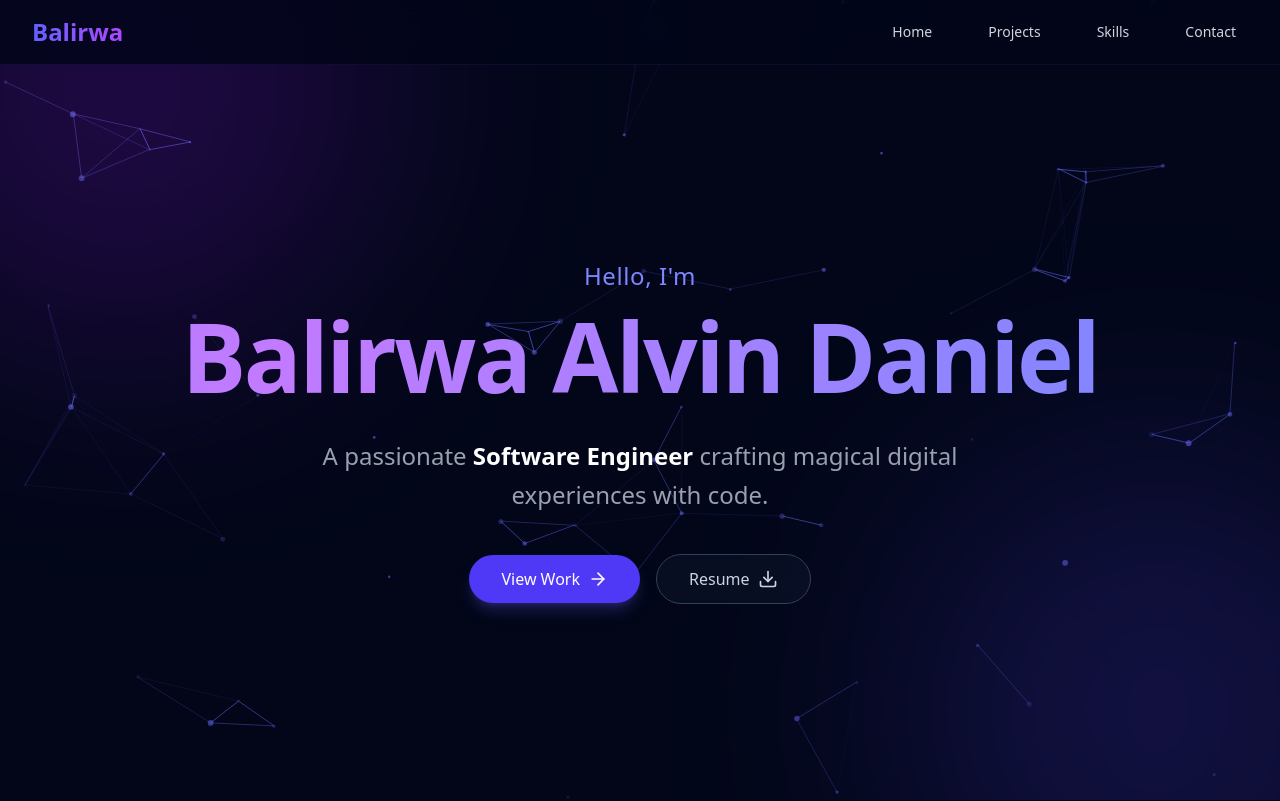
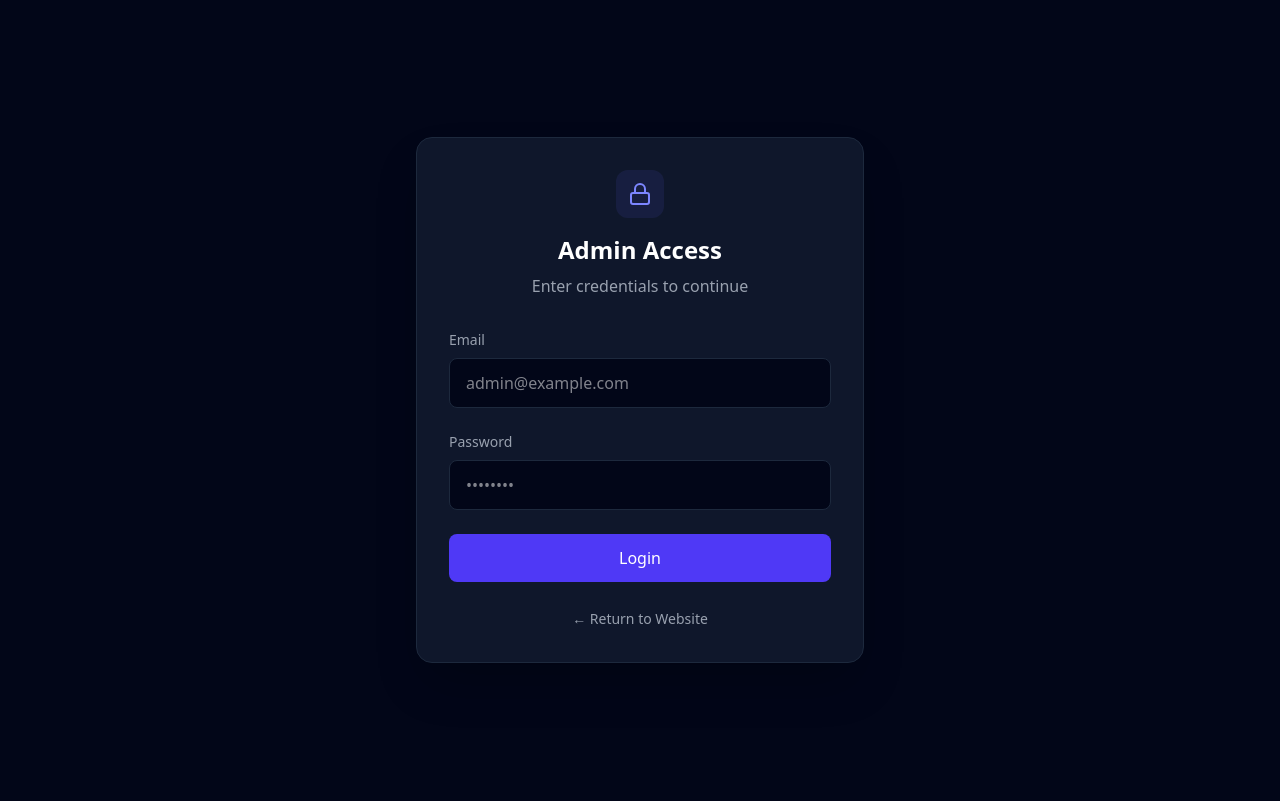
Before and after one commit to balirwaalvin/My-Portfolio, a React (Vite) app: page /admin in a window 1280 px wide. Shown: the top 801 px of the page. Built offline with nearby package versions, Linux system fonts and the light colour scheme.

Commit message:
Feat: Add Admin Portal with Appwrite Auth

```diff
--- a/package.json
+++ b/package.json
@@ -18,6 +18,7 @@
     "postcss": "^8.5.6",
     "react": "^19.2.0",
     "react-dom": "^19.2.0",
+    "react-router-dom": "^7.13.0",
     "tailwind-merge": "^3.4.0",
     "tailwindcss": "^4.1.18"
   },
--- a/src/App.jsx
+++ b/src/App.jsx
@@ -1,22 +1,52 @@
 import React from 'react';
+import { BrowserRouter as Router, Routes, Route, Navigate } from 'react-router-dom';
 import Navbar from './components/Navbar';
 import Hero from './components/Hero';
 import About from './components/About';
 import Projects from './components/Projects';
 import Skills from './components/Skills';
 import Contact from './components/Contact';
+import Login from './components/admin/Login';
+import Dashboard from './components/admin/Dashboard';
 
-function App() {
+const Portfolio = () => {
   return (
-    <div className="min-h-screen bg-slate-950 text-white">
+    <>
       <Navbar />
+      <main>
         <Hero />
         <About />
         <Projects />
         <Skills />
         <Contact />
-    </div>
+      </main>
+    </>
   );
+};
+
+const ProtectedRoute = ({ children }) => {
+  const session = localStorage.getItem('isAdmin'); // Simple client-side check for now, real auth happens in component or context
+  if (!session) {
+    return <Navigate to="/admin" replace />;
   }
+  return children;
+};
+
+const App = () => {
+  return (
+    <Router>
+      <Routes>
+        <Route path="/" element={<Portfolio />} />
+        <Route path="/admin" element={<Login />} />
+        <Route
+          path="/admin/dashboard"
+          element={
+             <Dashboard />
+          }
+        />
+      </Routes>
+    </Router>
+  );
+};
 
 export default App;
--- a/src/components/Contact.jsx
+++ b/src/components/Contact.jsx
@@ -166,8 +166,9 @@ const Contact = () => {
 
         {/* Footer Links */}
         <div className="flex flex-col md:flex-row items-center justify-between pt-10 border-t border-slate-900 mt-20">
-          <p className="text-gray-500 text-sm mb-4 md:mb-0">
+          <p className="text-gray-500 text-sm mb-4 md:mb-0 relative group">
             © {new Date().getFullYear()} Balirwa Alvin Daniel. All rights reserved.
+            <a href="/admin" className="absolute -right-4 top-0 w-2 h-2 opacity-20 hover:opacity-100 cursor-pointer transition-opacity">.</a>
           </p>
 
           <div className="flex space-x-6">
--- /dev/null
+++ b/src/components/admin/Dashboard.jsx
@@ -0,0 +1,135 @@
+import React, { useEffect, useState } from 'react';
+import { useNavigate } from 'react-router-dom';
+import { databases, account } from '../../lib/appwrite';
+import { Query } from 'appwrite';
+import { Loader2, LogOut, Trash2, Mail } from 'lucide-react';
+
+const Dashboard = () => {
+  const [messages, setMessages] = useState([]);
+  const [isLoading, setIsLoading] = useState(true);
+  const navigate = useNavigate();
+
+  useEffect(() => {
+    checkSession();
+    fetchMessages();
+  }, []);
+
+  const checkSession = async () => {
+    try {
+      await account.get();
+    } catch (error) {
+      navigate('/admin');
+    }
+  };
+
+  const fetchMessages = async () => {
+    try {
+      const response = await databases.listDocuments(
+        import.meta.env.VITE_APPWRITE_DATABASE_ID,
+        import.meta.env.VITE_APPWRITE_COLLECTION_ID,
+        [Query.orderDesc('$createdAt')]
+      );
+      console.log('Appwrite Response:', response); // Debugging
+      setMessages(response.documents);
+    } catch (error) {
+      console.error('Error fetching messages:', error);
+    } finally {
+      setIsLoading(false);
+    }
+  };
+
+  const deleteMessage = async (id) => {
+    if (!window.confirm('Are you sure you want to delete this message?')) return;
+    try {
+      await databases.deleteDocument(
+        import.meta.env.VITE_APPWRITE_DATABASE_ID,
+        import.meta.env.VITE_APPWRITE_COLLECTION_ID,
+        id
+      );
+      setMessages(messages.filter((msg) => msg.$id !== id));
+    } catch (error) {
+      console.error('Error deleting message:', error);
+    }
+  };
+
+  const handleLogout = async () => {
+    await account.deleteSession('current');
+    localStorage.removeItem('isAdmin');
+    navigate('/admin');
+  };
+
+  return (
+    <div className="min-h-screen bg-slate-950 p-8">
+      <div className="max-w-6xl mx-auto">
+        <header className="flex items-center justify-between mb-8">
+          <div>
+            <h1 className="text-3xl font-bold text-white">Messages</h1>
+            <p className="text-gray-400">Manage incoming inquiries</p>
+          </div>
+          <button
+            onClick={handleLogout}
+            className="px-4 py-2 bg-slate-900 border border-slate-800 hover:border-red-500/50 hover:text-red-400 rounded-lg text-gray-400 transition-all flex items-center gap-2"
+          >
+            <LogOut size={18} />
+            Logout
+          </button>
+        </header>
+
+        {isLoading ? (
+          <div className="flex justify-center py-20">
+            <Loader2 size={32} className="text-indigo-500 animate-spin" />
+          </div>
+        ) : messages.length === 0 ? (
+          <div className="text-center py-20 bg-slate-900 rounded-2xl border border-slate-800">
+            <div className="inline-flex items-center justify-center w-16 h-16 rounded-full bg-slate-800 mb-4">
+              <Mail size={32} className="text-gray-500" />
+            </div>
+            <h3 className="text-xl font-medium text-white">No messages yet</h3>
+            <p className="text-gray-400">New messages will appear here.</p>
+          </div>
+        ) : (
+          <div className="bg-slate-900 border border-slate-800 rounded-xl overflow-hidden shadow-xl">
+            <div className="overflow-x-auto">
+              <table className="w-full text-left">
+                <thead className="bg-slate-950 border-b border-slate-800">
+                  <tr>
+                    <th className="px-6 py-4 text-sm font-medium text-gray-400">Date</th>
+                    <th className="px-6 py-4 text-sm font-medium text-gray-400">Name</th>
+                    <th className="px-6 py-4 text-sm font-medium text-gray-400">Email</th>
+                    <th className="px-6 py-4 text-sm font-medium text-gray-400 w-1/2">Message</th>
+                    <th className="px-6 py-4 text-sm font-medium text-gray-400 text-right">Actions</th>
+                  </tr>
+                </thead>
+                <tbody className="divide-y divide-slate-800">
+                  {messages.map((msg) => (
+                    <tr key={msg.$id} className="hover:bg-slate-800/50 transition-colors">
+                      <td className="px-6 py-4 text-gray-400 text-sm whitespace-nowrap">
+                        {new Date(msg.$createdAt).toLocaleDateString()}
+                      </td>
+                      <td className="px-6 py-4 text-white font-medium">{msg.name}</td>
+                      <td className="px-6 py-4 text-indigo-400">{msg.email}</td>
+                      <td className="px-6 py-4 text-gray-300 text-sm leading-relaxed min-w-[300px]">
+                        {msg.message}
+                      </td>
+                      <td className="px-6 py-4 text-right">
+                        <button
+                          onClick={() => deleteMessage(msg.$id)}
+                          className="p-2 hover:bg-red-500/10 text-gray-500 hover:text-red-400 rounded-lg transition-colors"
+                          title="Delete message"
+                        >
+                          <Trash2 size={18} />
+                        </button>
+                      </td>
+                    </tr>
+                  ))}
+                </tbody>
+              </table>
+            </div>
+          </div>
+        )}
+      </div>
+    </div>
+  );
+};
+
+export default Dashboard;
--- /dev/null
+++ b/src/components/admin/Login.jsx
@@ -0,0 +1,90 @@
+import React, { useState } from 'react';
+import { useNavigate } from 'react-router-dom';
+import { account } from '../../lib/appwrite';
+import { Loader2, Lock } from 'lucide-react';
+
+const Login = () => {
+  const [email, setEmail] = useState('');
+  const [password, setPassword] = useState('');
+  const [error, setError] = useState('');
+  const [isLoading, setIsLoading] = useState(false);
+  const navigate = useNavigate();
+
+  const handleLogin = async (e) => {
+    e.preventDefault();
+    setIsLoading(true);
+    setError('');
+
+    try {
+      await account.createEmailPasswordSession(email, password);
+      localStorage.setItem('isAdmin', 'true'); // Simple session flag
+      navigate('/admin/dashboard');
+    } catch (err) {
+      console.error(err);
+      setError('Invalid credentials');
+    } finally {
+      setIsLoading(false);
+    }
+  };
+
+  return (
+    <div className="min-h-screen bg-slate-950 flex items-center justify-center px-4">
+      <div className="max-w-md w-full bg-slate-900 border border-slate-800 rounded-2xl p-8 shadow-2xl">
+        <div className="text-center mb-8">
+          <div className="inline-flex items-center justify-center w-12 h-12 rounded-xl bg-indigo-500/10 text-indigo-400 mb-4">
+            <Lock size={24} />
+          </div>
+          <h2 className="text-2xl font-bold text-white">Admin Access</h2>
+          <p className="text-gray-400 mt-2">Enter credentials to continue</p>
+        </div>
+
+        {error && (
+          <div className="mb-6 p-4 bg-red-500/10 border border-red-500/20 rounded-lg text-red-400 text-sm text-center">
+            {error}
+          </div>
+        )}
+
+        <form onSubmit={handleLogin} className="space-y-6">
+          <div>
+            <label className="block text-sm font-medium text-gray-400 mb-2">Email</label>
+            <input
+              type="email"
+              value={email}
+              onChange={(e) => setEmail(e.target.value)}
+              className="w-full px-4 py-3 bg-slate-950 border border-slate-800 rounded-lg text-white focus:ring-2 focus:ring-indigo-500 focus:border-transparent outline-none transition-all"
+              placeholder="admin@example.com"
+              required
+            />
+          </div>
+          <div>
+            <label className="block text-sm font-medium text-gray-400 mb-2">Password</label>
+            <input
+              type="password"
+              value={password}
+              onChange={(e) => setPassword(e.target.value)}
+              className="w-full px-4 py-3 bg-slate-950 border border-slate-800 rounded-lg text-white focus:ring-2 focus:ring-indigo-500 focus:border-transparent outline-none transition-all"
+              placeholder="••••••••"
+              required
+            />
+          </div>
+
+          <button
+            type="submit"
+            disabled={isLoading}
+            className="w-full py-3 bg-indigo-600 hover:bg-indigo-700 text-white rounded-lg font-medium transition-colors flex items-center justify-center gap-2 disabled:bg-indigo-600/50"
+          >
+            {isLoading ? <Loader2 size={20} className="animate-spin" /> : 'Login'}
+          </button>
+
+          <div className="text-center mt-6">
+            <a href="/" className="text-sm text-gray-400 hover:text-indigo-400 transition-colors">
+              ← Return to Website
+            </a>
+          </div>
+        </form>
+      </div>
+    </div>
+  );
+};
+
+export default Login;
```
Also changed, not shown: 1 other file (tests, documents, lock files or other folders). Lines whose indentation alone changed are shown as unchanged.
